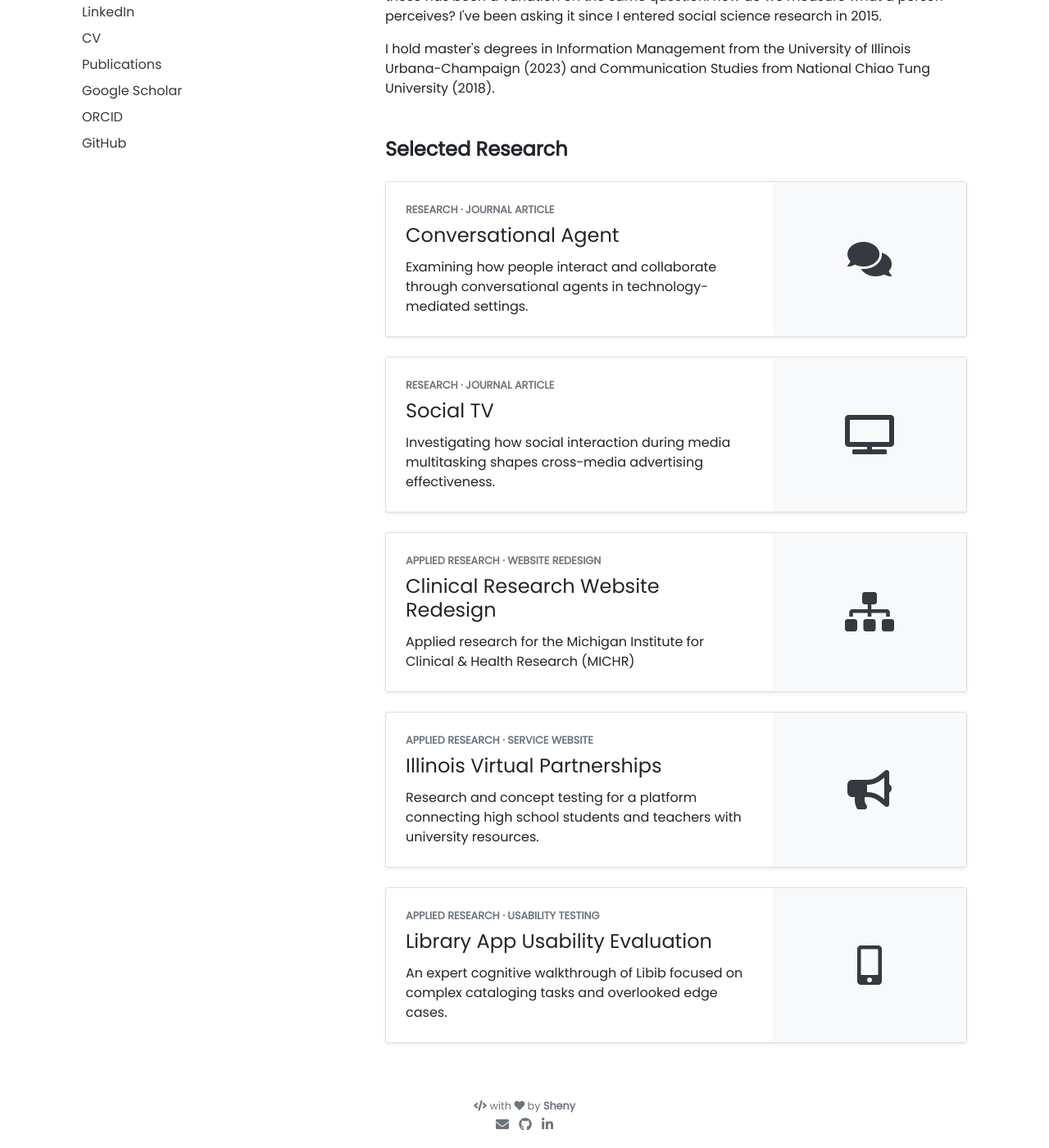
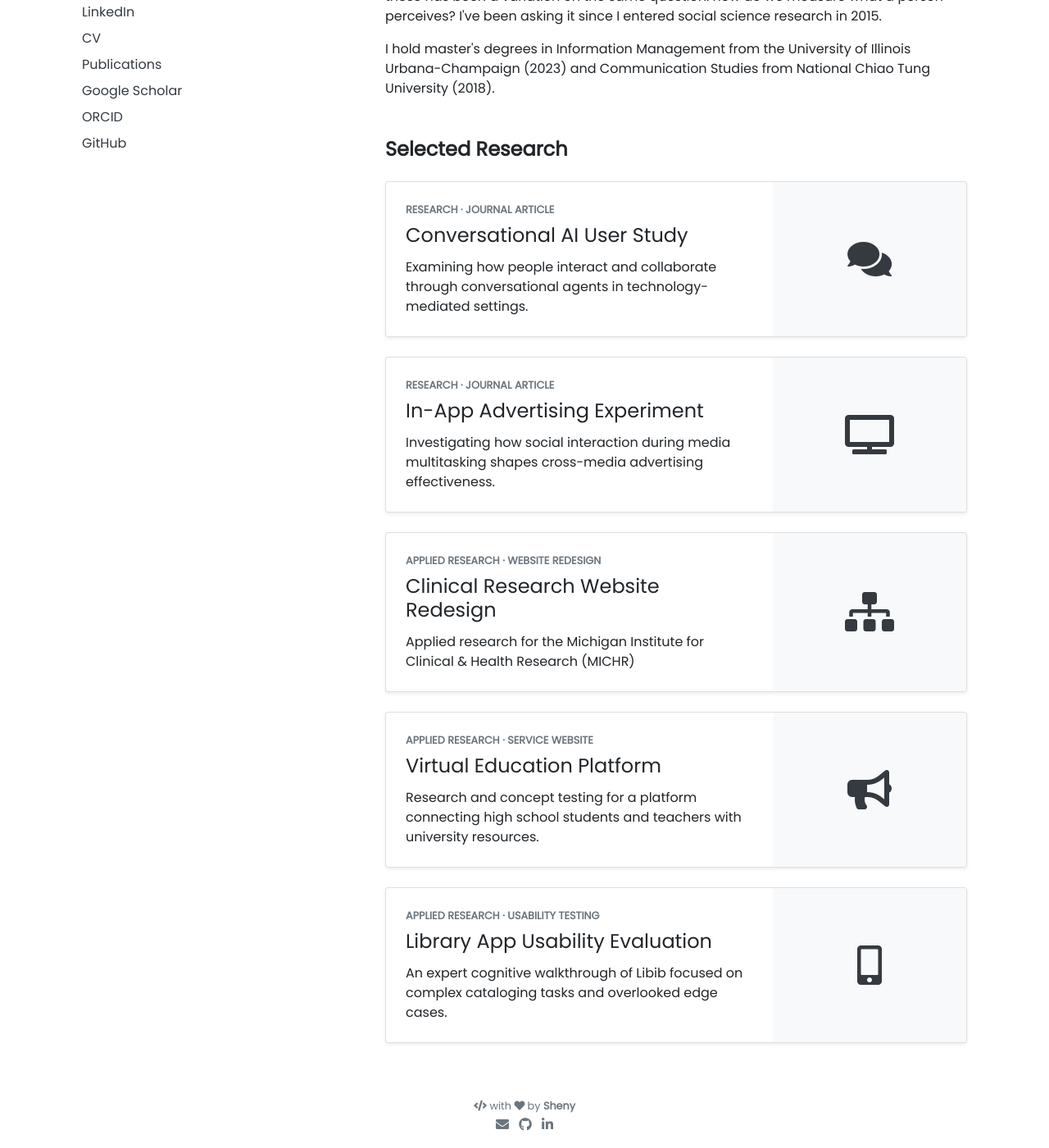
Before and after one commit to shenylin/shenylin.github.io, a Jekyll site: the page built from pages/index.md, in a window 1280 px wide and 1400 px high, scrolled down 480 px. Shown: the whole window at 82% size. Built offline with Jekyll 4.4.1, drawn with Linux system fonts in a browser that asks for light colours; nearby versions of some CDN libraries.

Commit message:
Standardize homepage research card titles

```diff
--- a/_includes/landing.html
+++ b/_includes/landing.html
@@ -74,7 +74,7 @@
                 <p class="small text-uppercase text-muted font-weight-bold mb-2">
                   Research · Journal Article
                 </p>
-                <h3 class="h4 card-title">Conversational Agent</h3>
+                <h3 class="h4 card-title">Conversational AI User Study</h3>
                 <p class="card-text mb-0">
                   Examining how people interact and collaborate through
                   conversational agents in technology-mediated settings.
@@ -99,7 +99,7 @@
                 <p class="small text-uppercase text-muted font-weight-bold mb-2">
                   Research · Journal Article
                 </p>
-                <h3 class="h4 card-title">Social TV</h3>
+                <h3 class="h4 card-title">In-App Advertising Experiment</h3>
                 <p class="card-text mb-0">
                   Investigating how social interaction during media
                   multitasking shapes cross-media advertising effectiveness.
@@ -151,7 +151,7 @@
                 <p class="small text-uppercase text-muted font-weight-bold mb-2">
                   Applied Research · Service Website
                 </p>
-                <h3 class="h4 card-title">Illinois Virtual Partnerships</h3>
+                <h3 class="h4 card-title">Virtual Education Platform</h3>
                 <p class="card-text mb-0">
                   Research and concept testing for a platform connecting high
                   school students and teachers with university resources.
```
